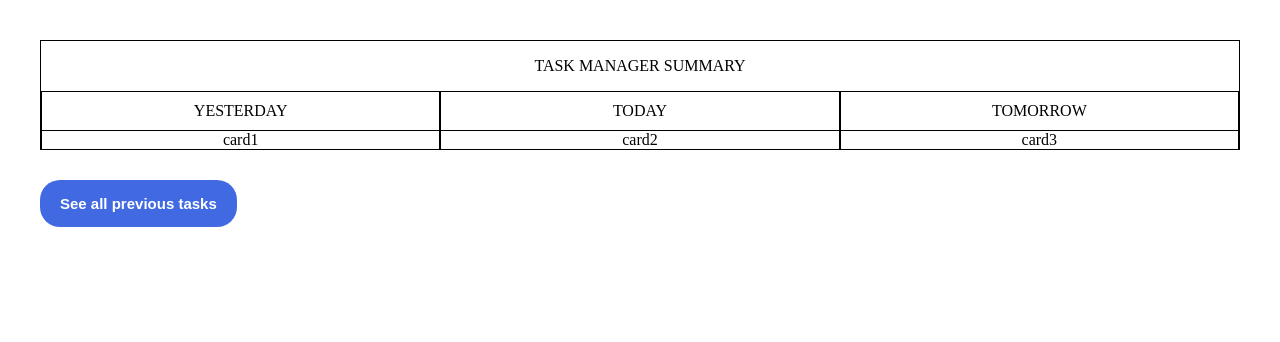
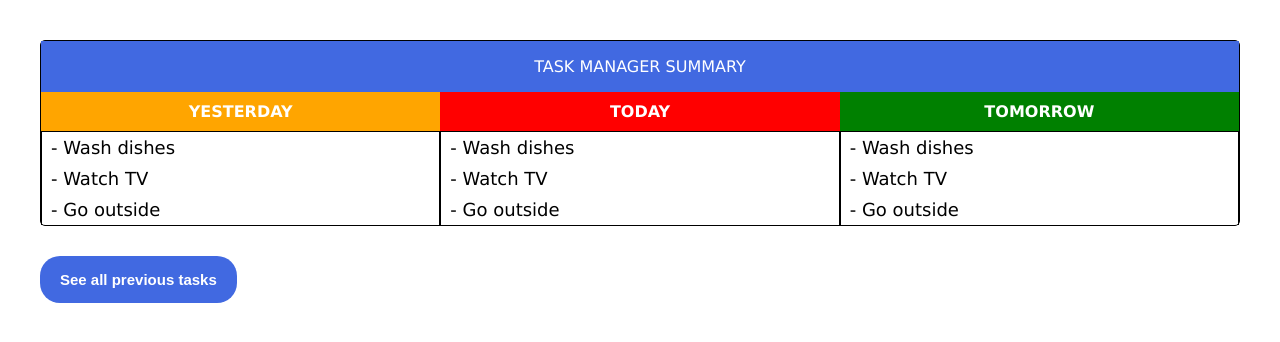
Before and after one commit to Nikolas0209/Task-Manager-App, a React (Vite) app: page / in a window 1280 px wide. Shown: the top 342 px of the page. Built offline with nearby package versions, Linux system fonts and the light colour scheme.

Commit message:
Layout created and styled

```diff
--- a/src/pages/HomePage.css
+++ b/src/pages/HomePage.css
@@ -1,16 +1,65 @@
+body{
+  font-family: 'Lucida Sans', 'Lucida Sans Regular', 'Lucida Grande', 'Lucida Sans Unicode', Geneva, Verdana, sans-serif;
+}
+
 .task-manager-container{
   border: 1px solid black;
+  border-radius: 5px;
+}
+
+.task-manager-header{
+  display: flex;
+  justify-content: center;
+  align-items: center;
+  background-color: royalblue;
+  color: white
 }
 
 .task-manager-cards{
   display: grid;
   grid-template-columns: 1fr 1fr 1fr;
-  border-top: 1px solid black;
+  border: none;
+}
+
+.task-manager-date{
+  font-weight: bold;
+  color: white;
+}
+
+.yesterday-class{
+  background-color: orange;
+}
+
+.today-class{
+  background-color: red;
+}
+
+.tomorrow-class{
+  background-color: green;
 }
 
 .task-manager-card{
+  display: flex;
+  flex-direction: column;
+  align-items: flex-start;
   border-left: 1px solid black;
   border-right: 1px solid black;
+}
+
+.todo-list{
+  list-style: none;
+  padding-left: 4px;
+  margin: 0;
+  text-align: left;
+}
+
+.todo-list li{
+  padding: 5px;
+  font-size: 18px;
+}
+
+.todo-list li::before {
+  content: "- ";
 }
 
 .task-manager-date{
--- a/src/pages/HomePage.tsx
+++ b/src/pages/HomePage.tsx
@@ -8,24 +8,39 @@ function HomePage(){
          <p>TASK MANAGER SUMMARY</p>
       </div>
       <div className="task-manager-cards">
-       <div className="task-manager-card">
-          <div className="task-manager-date">
+        <div className="task-manager-date yesterday-class">
             YESTERDAY
-          </div>
-          card1
+        </div>
+        <div className="task-manager-date today-class">
+            TODAY
+        </div>
+        <div className="task-manager-date tomorrow-class">
+            TOMORROW
         </div>
         <div className="task-manager-card">
-        <div className="task-manager-date">
-            TODAY
-          </div>
-          card2
+          <ul className="todo-list">
+            <li>Wash dishes</li>
+            <li>Watch TV</li>
+            <li>Go outside</li>
+          </ul>
         </div>
+
         <div className="task-manager-card">
-        <div className="task-manager-date">
-            TOMORROW
-          </div>
-          card3
+          <ul className="todo-list">
+            <li>Wash dishes</li>
+            <li>Watch TV</li>
+            <li>Go outside</li>
+          </ul>
         </div>
+
+        <div className="task-manager-card">
+          <ul className="todo-list">
+            <li>Wash dishes</li>
+            <li>Watch TV</li>
+            <li>Go outside</li>
+          </ul>
+        </div>
+
       </div>
      </div>
 
```
